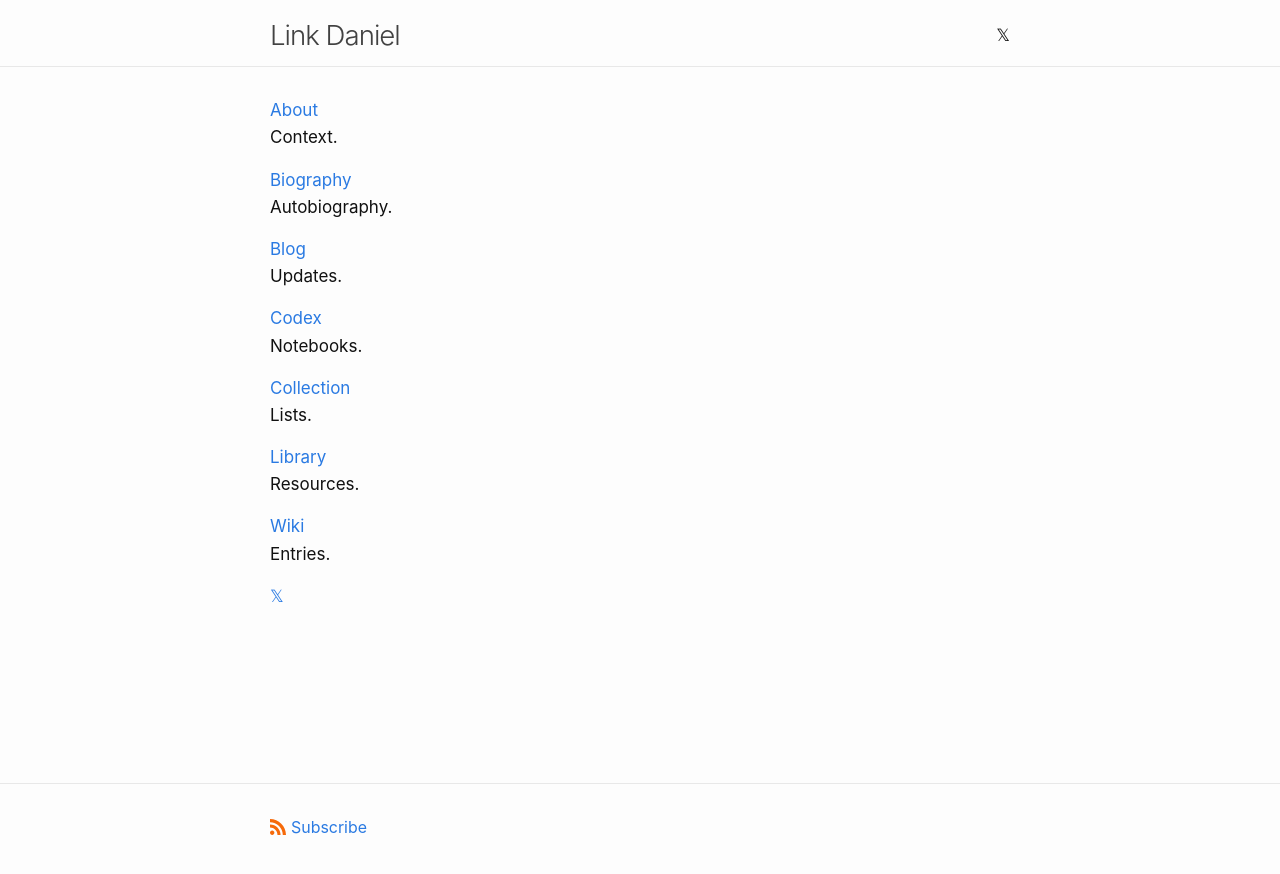
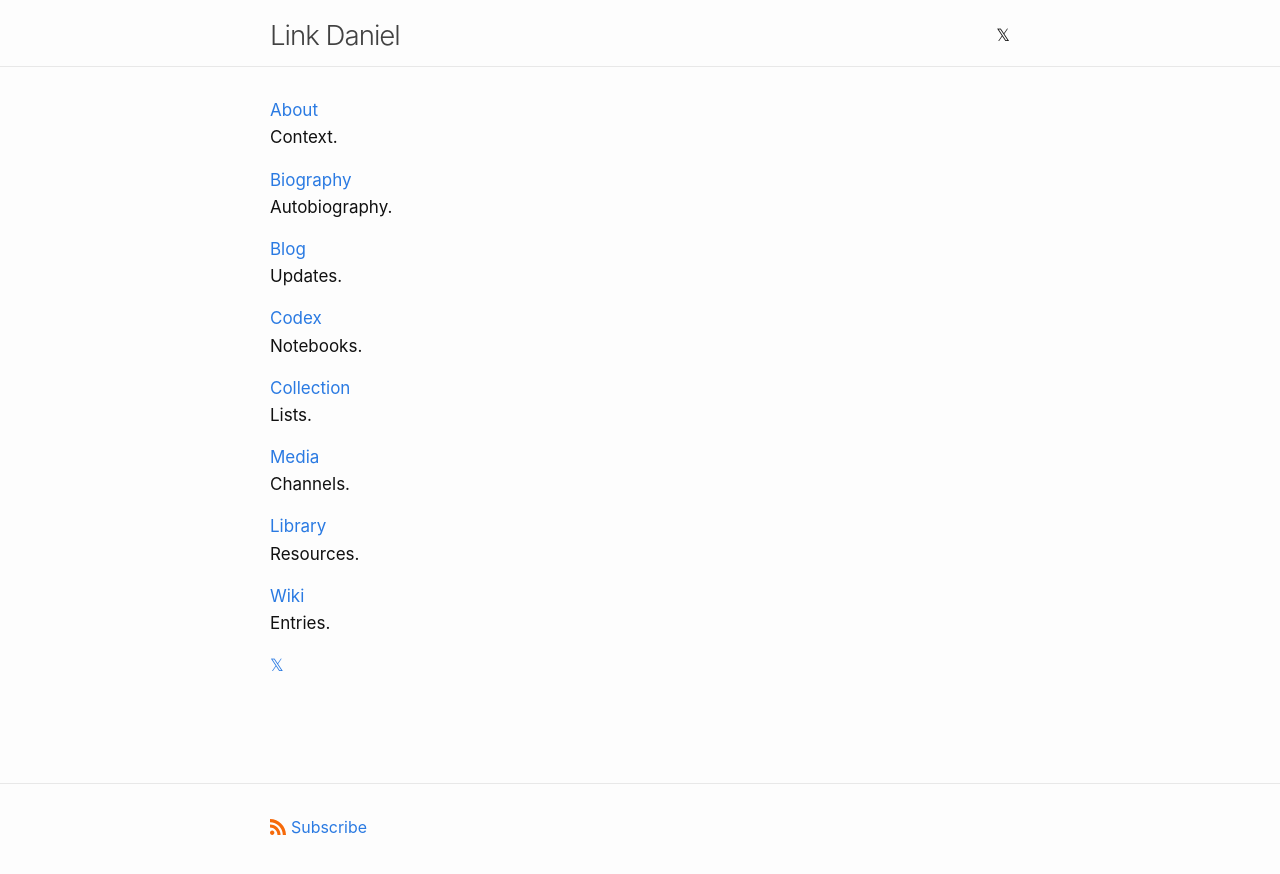
Before and after one commit to link-daniel/link.github.io, a Jekyll site: the page built from index.md, in a window 1280 px wide. Shown: the top 874 px of the page. Built offline with Jekyll 4.4.1, drawn with Linux system fonts in a browser that asks for light colours.

Commit message:
Update index.md

```diff
--- a/index.md
+++ b/index.md
@@ -28,6 +28,10 @@ Notebooks.
 <br/>
 Lists.
 
+[Media](/media)
+<br/>
+Channels.
+
 [Library](/library)
 <br/>
 Resources.
```
